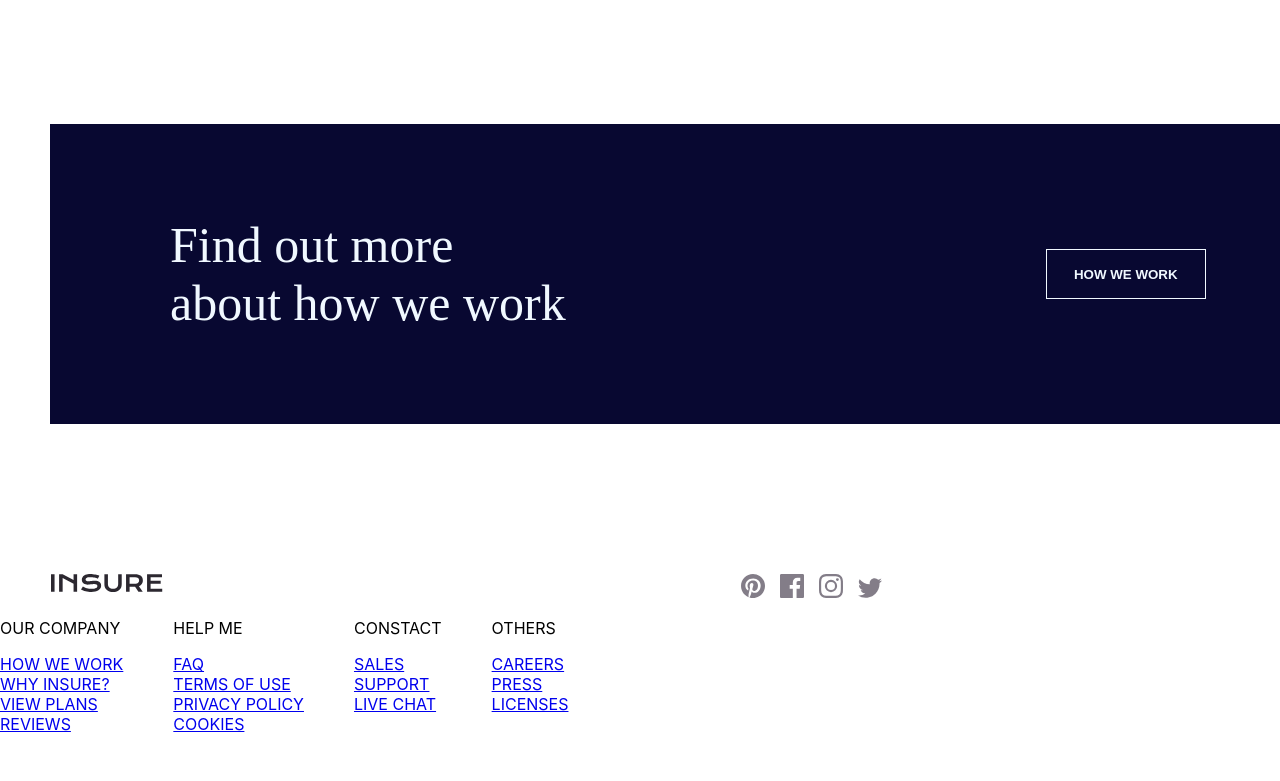
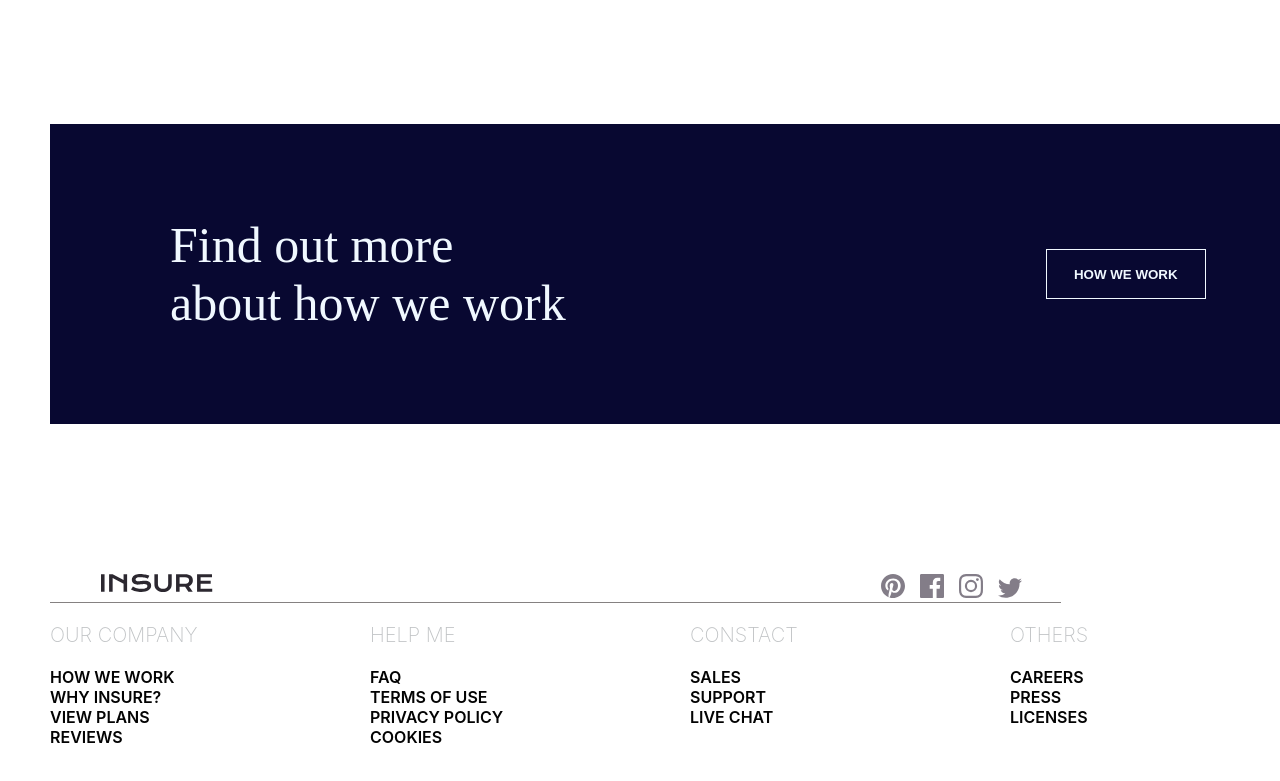
Before and after one commit to mishelramirez/pagina-frontal-proyecto-7, a React (Create React App) app: page / in a window 1280 px wide. Shown: the part 1186-1967 px from the top of the page. Before the commit the page ends 1920 px from the top, so only its background shows below. Built offline with nearby package versions, Linux system fonts and the light colour scheme.

Commit message:
se termina footer

```diff
--- a/src/Component/footer/footer.js
+++ b/src/Component/footer/footer.js
@@ -23,7 +23,7 @@ function Footer() {
         </div>
         <div className='link-footer'>
             <div className='links'>
-                <p>OUR COMPANY</p>
+                <p className='title2'>OUR COMPANY</p>
                 <BrowserRouter>
                     <NavLink to="/home" className="footerlink ">HOW WE WORK</NavLink>
                     <NavLink to="/home" className="footerlink">WHY INSURE?</NavLink>
@@ -32,7 +32,7 @@ function Footer() {
                 </BrowserRouter>
             </div>
             <div className='links'>
-                <p>HELP ME</p>
+                <p className='title2'>HELP ME</p>
                 <BrowserRouter>
                     <NavLink to="/home" className="footerlink ">FAQ</NavLink>
                     <NavLink to="/home" className="footerlink">TERMS OF USE</NavLink>
@@ -42,7 +42,7 @@ function Footer() {
             </div>
 
             <div className='links'>
-                <p>CONSTACT</p>
+                <p className='title2'>CONSTACT</p>
                 <BrowserRouter>
                     <NavLink to="/home" className="footerlink ">SALES</NavLink>
                     <NavLink to="/home" className="footerlink">SUPPORT</NavLink>
@@ -51,7 +51,7 @@ function Footer() {
             </div>
 
             <div className='links'>
-                <p>OTHERS</p>
+                <p className='title2'>OTHERS</p>
                 <BrowserRouter>
                     <NavLink to="/home" className="footerlink ">CAREERS</NavLink>
                     <NavLink to="/home" className="footerlink">PRESS</NavLink>
--- a/src/style/footer.css
+++ b/src/style/footer.css
@@ -1,8 +1,12 @@
-.footer-container{
+.footer-container {
     margin-top: 150px;
 }
+
 .container1 {
     display: flex;
+    border-bottom: 1px solid rgb(133, 129, 129);
+    margin-left: 50px;
+    margin-right: 219px;
 }
 
 .img-footer {
@@ -12,7 +16,7 @@
 
 .container-redes {
     width: 50%;
-    margin-left: 150px;
+    margin-left: 600px;
 }
 
 .img-redes {
@@ -21,11 +25,27 @@
 
 .link-footer {
     display: flex;
-
+    width: 100%;
+    padding-bottom: 50px;
 }
 
 .links {
     display: flex;
     flex-direction: column;
-    margin-right: 50px;
+    width: 25%;
 }
+
+.title2 {
+    font-size: 20px;
+    color: rgb(192, 195, 197);
+    font-weight: 200;
+    padding-left: 50px;
+}
+
+.footerlink {
+    text-decoration: none;
+    cursor: pointer;
+    color: rgb(3, 3, 3);
+    font-weight: 600;
+    padding-left: 50px;
+}
--- a/src/style/home.css
+++ b/src/style/home.css
@@ -86,7 +86,6 @@
     }
 
     .box {
-        width: 100%;
         margin-left: 0;
         display: flex;
         flex-direction: column;
```
